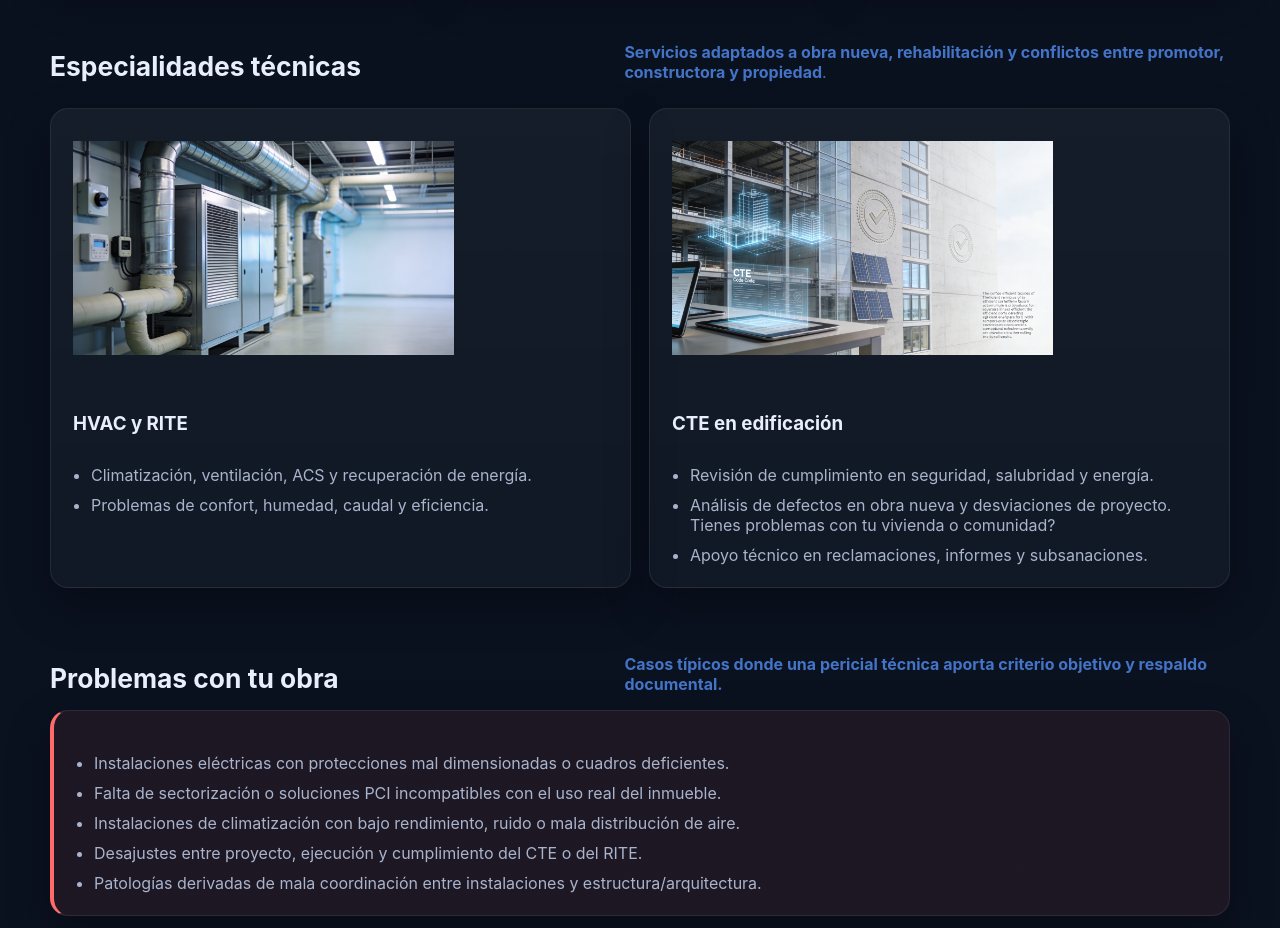
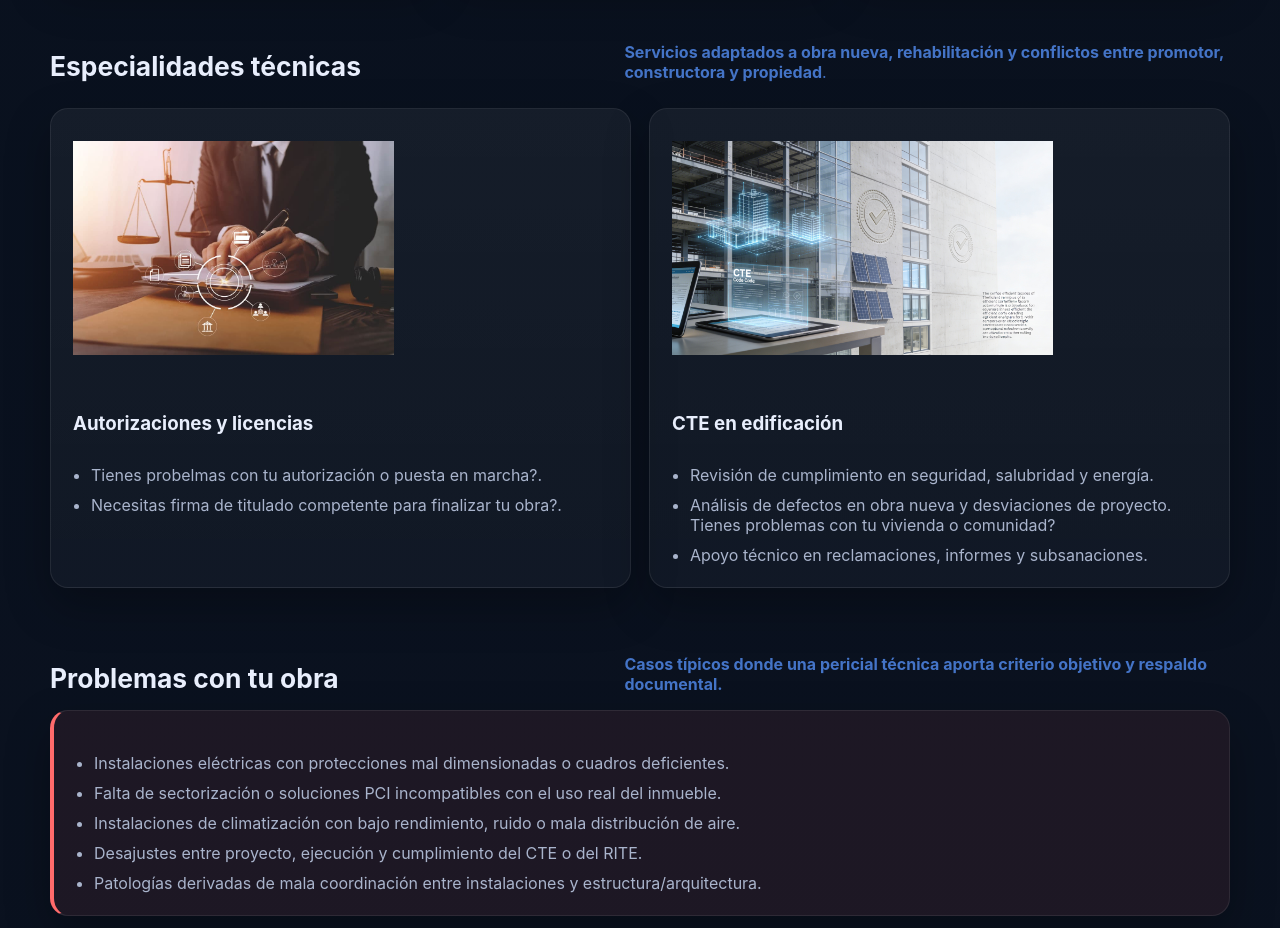
Before and after one commit to desdoblate/tuestudiodeperitos, a plain HTML site: page index.html in a window 1280 px wide. Shown: the part 1420-2348 px from the top of the page. Drawn offline with Linux system fonts and the light colour scheme.

Commit message:
Update index.html

```diff
--- a/index.html
+++ b/index.html
@@ -304,12 +304,12 @@
 
       <div class="grid-2">
         <article class="card">
-          <img src="IMAGENES/HVAC.png" alt="" width="400" height="224"/>
+          <img src="IMAGENES/autorizaciones.jpg" alt="" width="400" height="224"/>
           <h3>&nbsp;</h3>
-          <h3>HVAC y RITE</h3>
+          <h3>Autorizaciones y licencias</h3>
 <ul class="clean">
-          <li>Climatización, ventilación, ACS y recuperación de energía.</li>
-          <li>Problemas de confort, humedad, caudal y eficiencia.</li>
+          <li>Tienes probelmas con tu autorización o puesta en marcha?.</li>
+          <li>Necesitas firma de titulado competente para finalizar tu obra?.</li>
           </ul>
         </article>
 
```
